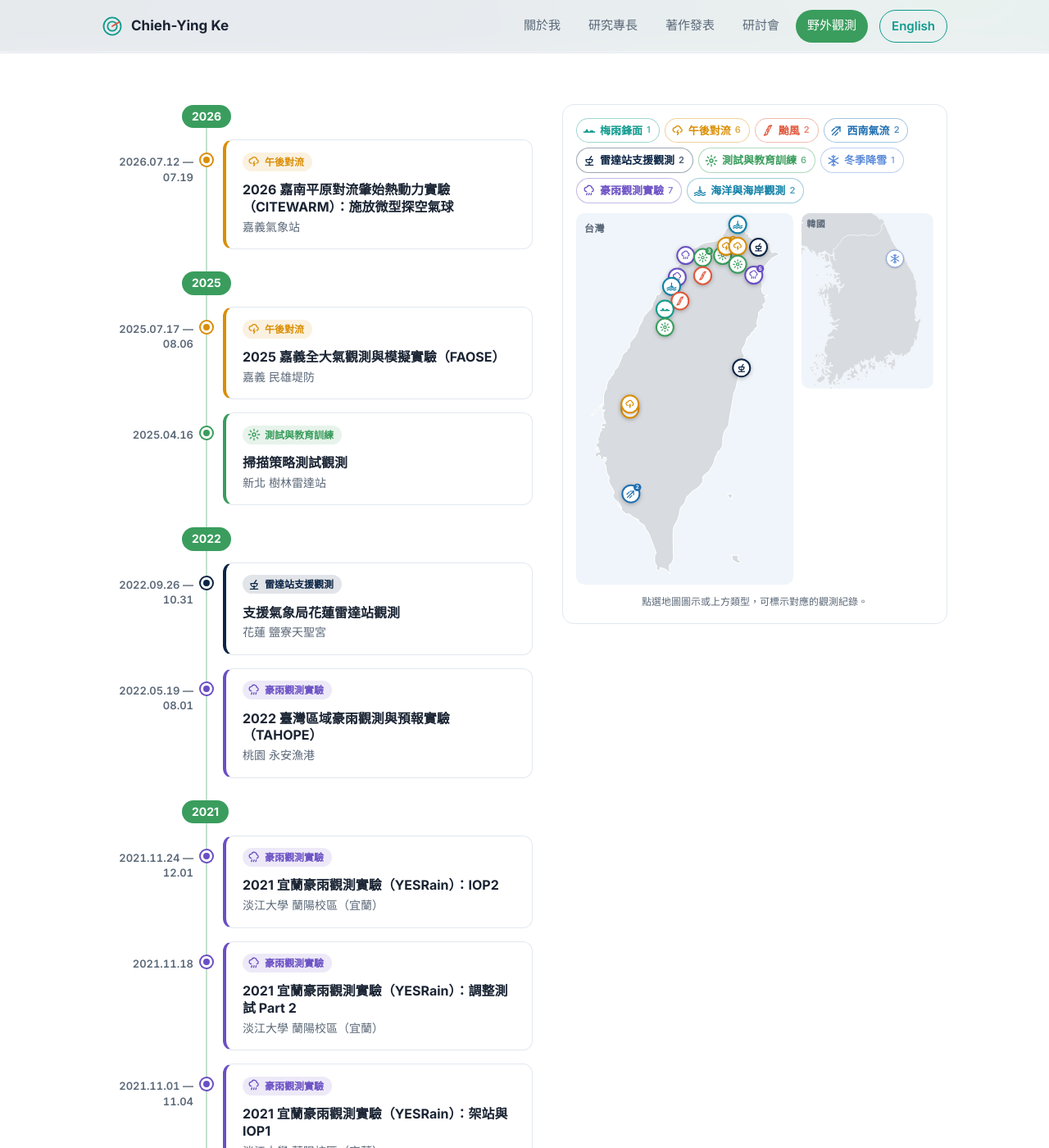
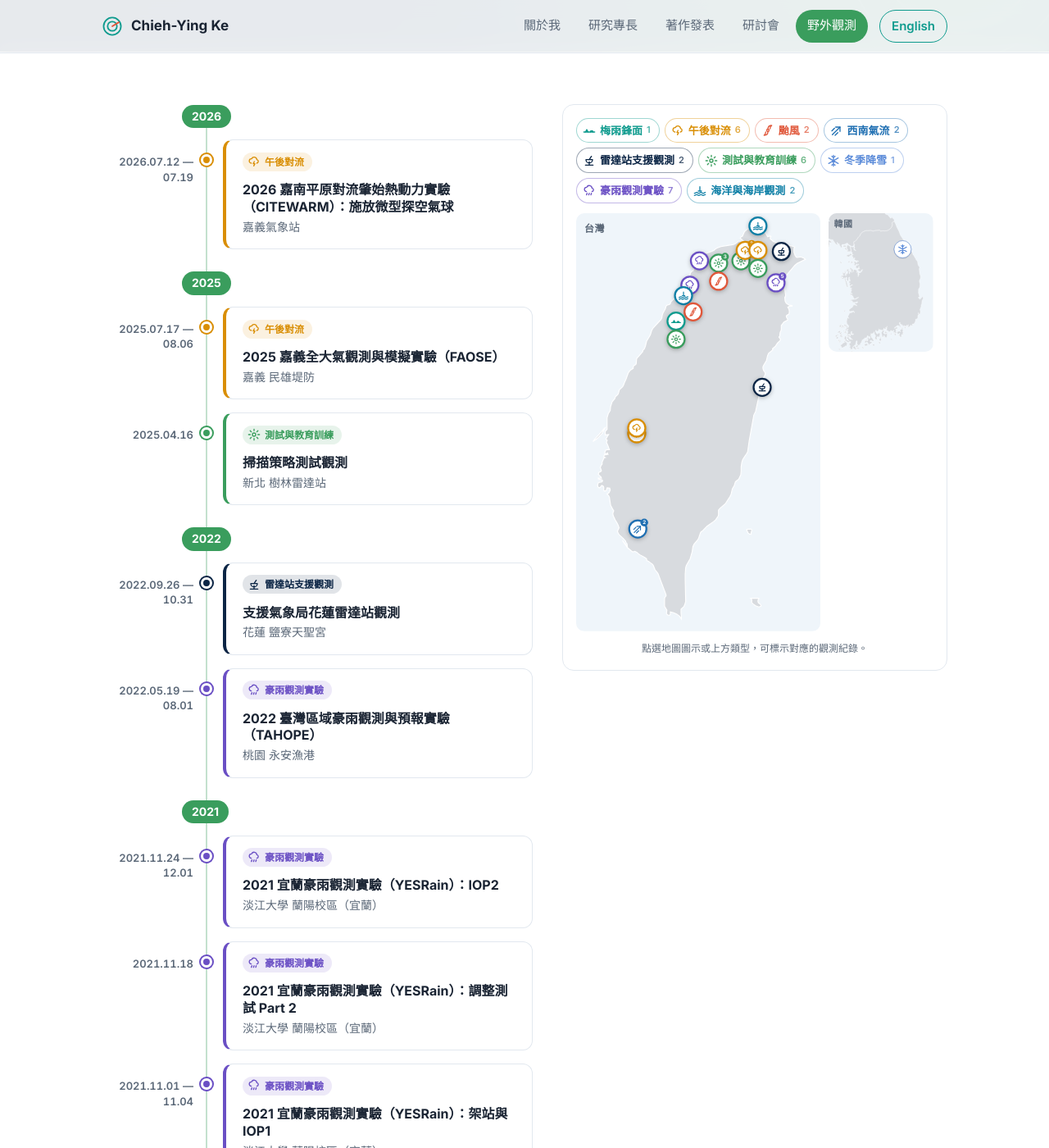
Before and after one commit to ru389ru389/ChiehYingKe, a Jekyll site: the page built from campaigns.html, in a window 1280 px wide and 1400 px high, scrolled down 258 px. Shown: the whole window at 82% size. Built offline with Jekyll 4.4.1, drawn with Linux system fonts in a browser that asks for light colours.

Commit message:
Shrink Korea map to about one third of Taiwan map height
Co-Authored-By: Claude Opus 5.5 <noreply@anthropic.com>
Claude-Session: https://claude.ai/code/session_01TjLeYQUDtQAoEURkP55sWs

```diff
--- a/_includes/pages/campaigns.html
+++ b/_includes/pages/campaigns.html
@@ -137,7 +137,7 @@ var CTYPES = {
     var boxes = stack.querySelectorAll('.map-box');
     if (window.innerWidth > 900) { boxes.forEach(function (b) { b.style.width = ''; }); return; }
     var vbT = maps.tw.viewBox.baseVal, vbK = maps.kr.viewBox.baseVal;
-    var aT = vbT.width / vbT.height, aK = vbK.width / vbK.height, KR = 0.48; // 韓國圖高度為台灣圖的 48%
+    var aT = vbT.width / vbT.height, aK = vbK.width / vbK.height, KR = 1 / 3; // 韓國圖高度為台灣圖的三分之一
     var cs = getComputedStyle(panel);
     var used = document.querySelector('.camp-legend').offsetHeight + document.querySelector('.map-note').offsetHeight + 14 +
                parseFloat(cs.paddingTop) + parseFloat(cs.paddingBottom);
--- a/assets/style.css
+++ b/assets/style.css
@@ -359,7 +359,7 @@ p { margin: 0 0 1em; }
 .legend-item.on { background: var(--t); color: #fff; border-color: var(--t); }
 @media (hover: hover) { .legend-item:hover { background: var(--t); color: #fff; border-color: var(--t); } }
 .map-box { position: relative; }
-.map-stack { display: grid; grid-template-columns: 1.65fr 1fr; gap: 10px; align-items: start; }
+.map-stack { display: grid; grid-template-columns: 2.34fr 1fr; gap: 10px; align-items: start; } /* 韓國圖高度約為台灣的 1/3 */
 .map-box.korea { border-radius: 10px; }
 .map-box.korea .map-label { top: 4px; left: 6px; font-size: 11px; }
 .map-label { position: absolute; top: 8px; left: 10px; margin: 0; font-size: 12px; font-weight: 700; color: var(--muted); letter-spacing: .05em; z-index: 1; }
```
